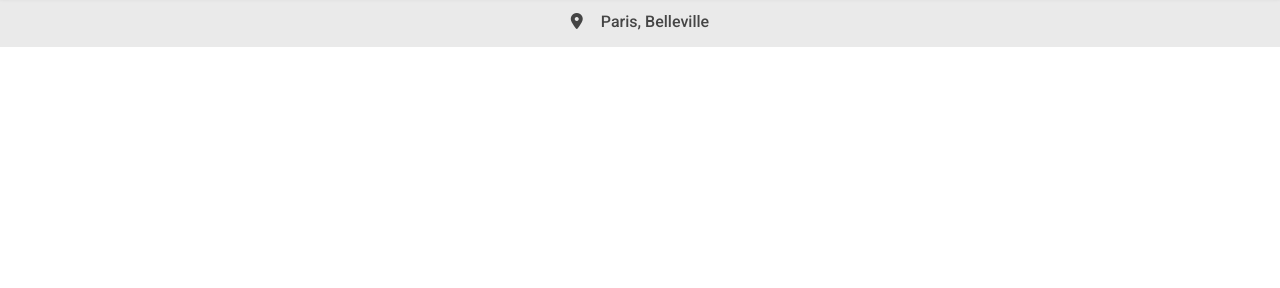
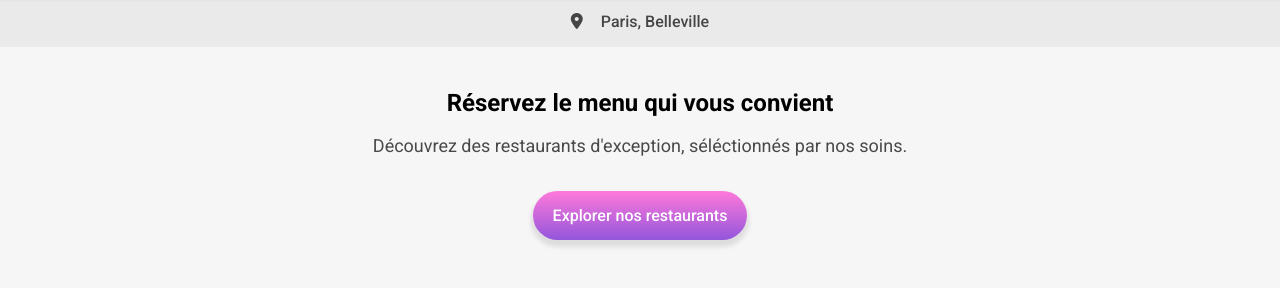
Before and after one commit to ndadevweb/p3-ohmyfood, a website: page public/index.html in a window 1280 px wide. Shown: the part 66-354 px from the top of the page. Drawn offline with Linux system fonts and the light colour scheme; a web font is replaced by a local one.

Commit message:
Mise en place du bloc de reservation / explorer restaurants

```diff
--- a/public/index.html
+++ b/public/index.html
@@ -35,6 +35,17 @@
                         Belleville
                     </p>
                 </div>
+
+                <section class="explore-restaurants">
+                    <h1>Réservez le menu qui vous convient</h1>
+                    <p>
+                        Découvrez des restaurants d'exception, séléctionnés par
+                        nos soins.
+                    </p>
+                    <a href="#restaurants" class="btn btn--classic"
+                        >Explorer nos restaurants</a
+                    >
+                </section>
             </main>
         </div>
 
--- a/sass/pages/_homepage.scss
+++ b/sass/pages/_homepage.scss
@@ -19,3 +19,22 @@
         }
     }
 }
+
+.explore-restaurants {
+    min-height: 287px;
+    padding: rem(43px) 0 rem(55px) 0;
+    background: #F6F6F6;
+    text-align: center;
+
+    & > h1 {
+        margin: 0 45px;
+        font-size: rem(24px);
+        font-weight: 700;
+    }
+
+    & > p {
+        margin-bottom: 35px;
+        font-size: rem(18px);
+        opacity: .7;
+    }
+}
```
Also changed, not shown: public/css/style.css, 1 other file.
